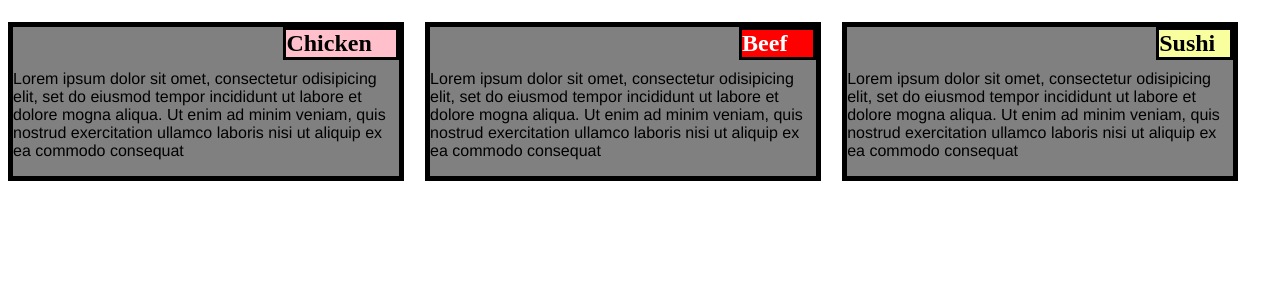
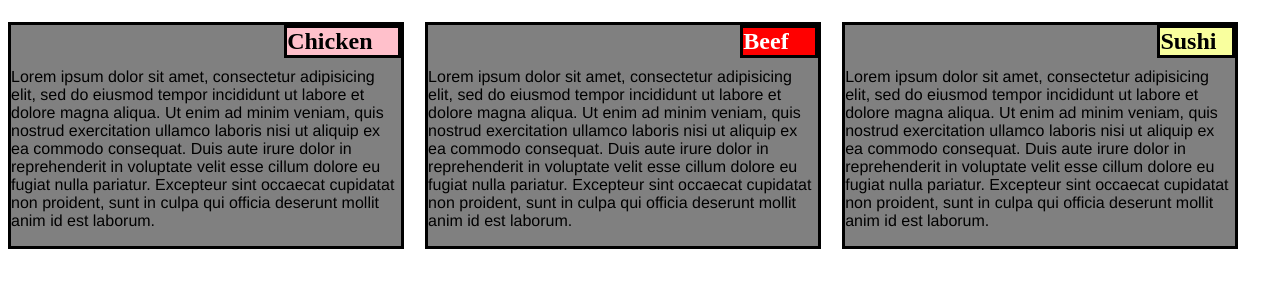
Before and after one commit to brigittadh/coursera-test, a plain HTML site: page module2-solution/index.html in a window 1280 px wide. Shown: the part 61-348 px from the top of the page. Drawn offline with Linux system fonts and the light colour scheme.

Commit message:
module2-solution/css/style.css

```diff
--- a/module2-solution/css/style.css
+++ b/module2-solution/css/style.css
@@ -25,7 +25,7 @@ p {
 	background-color: gray;
 	display: inline-block;
 	width: 95%;
-	border:5px solid black;
+	border:solid black;
 	margin-top: 10px;
 	margin-bottom: 10px;
 }
--- a/module2-solution/index.html
+++ b/module2-solution/index.html
@@ -16,7 +16,7 @@ Our Menu
     <div class="col-lg-4 col-md-6 warna">
     <div class=box>
     <h2 class=title1>Chicken</h2>
-    <p>Lorem ipsum dolor sit omet, consectetur odisipicing elit, set do eiusmod tempor incididunt ut labore et dolore mogna aliqua. Ut enim ad minim veniam, quis nostrud exercitation ullamco laboris nisi ut aliquip ex ea commodo consequat</p>
+    <p>Lorem ipsum dolor sit amet, consectetur adipisicing elit, sed do eiusmod tempor incididunt ut labore et dolore magna aliqua. Ut enim ad minim veniam, quis nostrud exercitation ullamco laboris nisi ut aliquip ex ea commodo consequat. Duis aute irure dolor in reprehenderit in voluptate velit esse cillum dolore eu fugiat nulla pariatur. Excepteur sint occaecat cupidatat non proident, sunt in culpa qui officia deserunt mollit anim id est laborum.</p>
     </div>
     </div>
 
@@ -24,7 +24,7 @@ Our Menu
     <div class="col-lg-4 col-md-6 warna" >
     <div class=box>
     <h2 class=title2> Beef</h2>
-    <p>Lorem ipsum dolor sit omet, consectetur odisipicing elit, set do eiusmod tempor incididunt ut labore et dolore mogna aliqua. Ut enim ad minim veniam, quis nostrud exercitation ullamco laboris nisi ut aliquip ex ea commodo consequat
+    <p>Lorem ipsum dolor sit amet, consectetur adipisicing elit, sed do eiusmod tempor incididunt ut labore et dolore magna aliqua. Ut enim ad minim veniam, quis nostrud exercitation ullamco laboris nisi ut aliquip ex ea commodo consequat. Duis aute irure dolor in reprehenderit in voluptate velit esse cillum dolore eu fugiat nulla pariatur. Excepteur sint occaecat cupidatat non proident, sunt in culpa qui officia deserunt mollit anim id est laborum.
     </p>
     </div>
     </div>
@@ -32,7 +32,7 @@ Our Menu
     <div class="col-lg-4 col-md-12 warna">
     <div class=box>
     <h2 class=title3>Sushi</h2>
-    <p>Lorem ipsum dolor sit omet, consectetur odisipicing elit, set do eiusmod tempor incididunt ut labore et dolore mogna aliqua. Ut enim ad minim veniam, quis nostrud exercitation ullamco laboris nisi ut aliquip ex ea commodo consequat
+    <p>Lorem ipsum dolor sit amet, consectetur adipisicing elit, sed do eiusmod tempor incididunt ut labore et dolore magna aliqua. Ut enim ad minim veniam, quis nostrud exercitation ullamco laboris nisi ut aliquip ex ea commodo consequat. Duis aute irure dolor in reprehenderit in voluptate velit esse cillum dolore eu fugiat nulla pariatur. Excepteur sint occaecat cupidatat non proident, sunt in culpa qui officia deserunt mollit anim id est laborum.
     </p>
     </div>
     </div>
```
